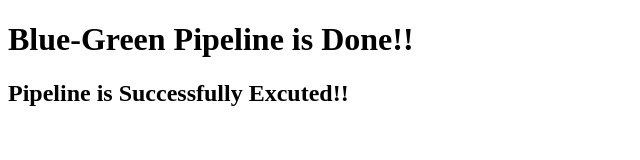
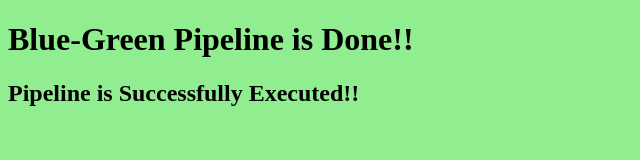
Before and after one commit to dhruv061/aws_code_pipeline, a plain HTML site: page index.html in a window 1280 px wide. Shown: the whole page, without its empty margins (0-640 px from the left). Drawn offline with Linux system fonts and the light colour scheme.

Commit message:
Blue-green-test-3

```diff
--- a/index.html
+++ b/index.html
@@ -4,9 +4,14 @@
     <meta charset="UTF-8">
     <meta name="viewport" content="width=device-width, initial-scale=1.0">
     <title>Document</title>
+    <style>
+        body {
+            background-color: lightgreen;
+        }
+    </style>
 </head>
 <body>
     <h1>Blue-Green Pipeline is Done!!</h1>
-    <h2>Pipeline is Successfully Excuted!!</h2>
+    <h2>Pipeline is Successfully Executed!!</h2>
 </body>
 </html>
```
